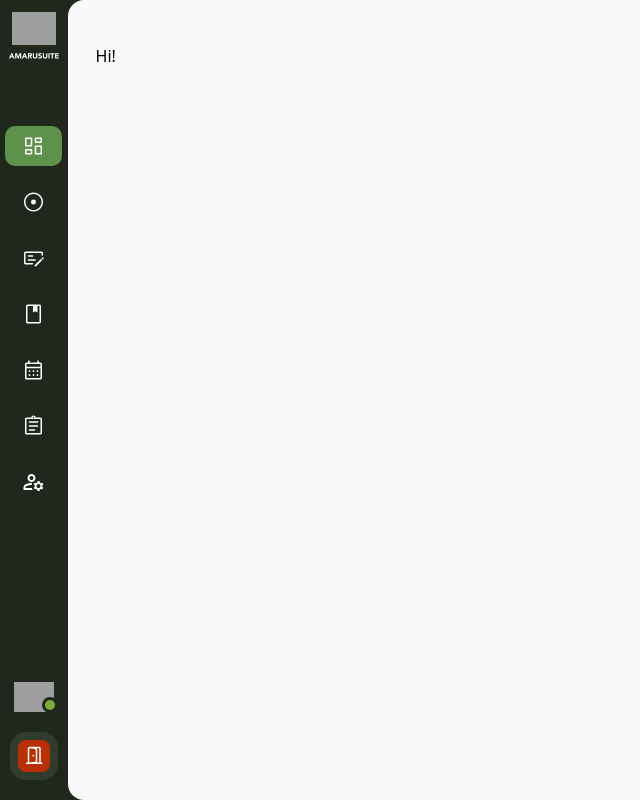
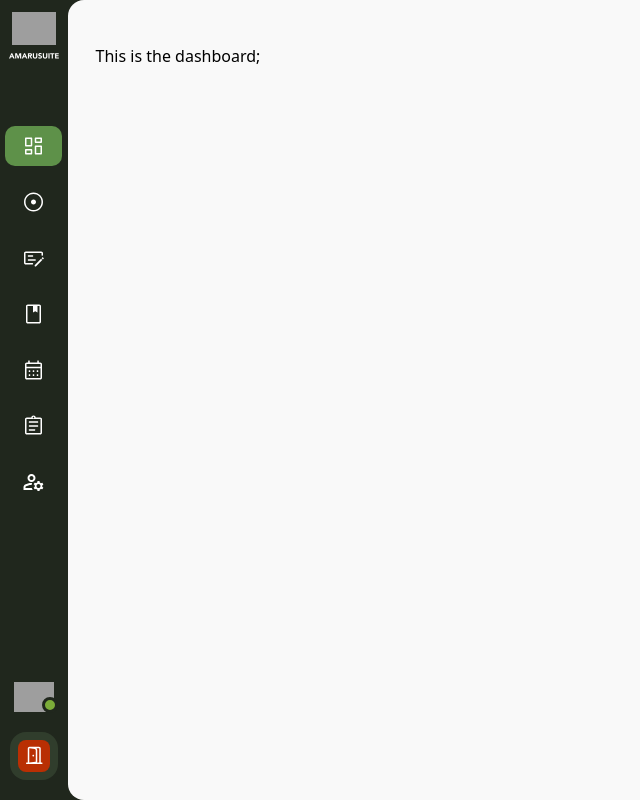
Before and after one commit to jonenn/Amaru, a React (Vite) app: page / in a window 1280 px wide. Shown: the whole page, without its empty margins (0-640 px from the left). Built offline with nearby package versions, Linux system fonts and the light colour scheme; grey boxes are pictures that could not be loaded.

Commit message:
Router fully added

```diff
--- a/src/App.jsx
+++ b/src/App.jsx
@@ -1,11 +1,16 @@
-import { BrowserRouter } from "react-router-dom";
+import { Route, Routes } from "react-router-dom";
+import Home from "./pages/home";
 import MainLayout from "./layouts/MainLayout";
 
 function App() {
    return (
-      <BrowserRouter>
-         <MainLayout />
-      </BrowserRouter>
+      <Routes>
+         <Route element={<MainLayout />}>
+            <Route path="/" element={<Home />} />
+            {/* <Route path="/unidad-funcional" element={<UniFun />} /> */}
+            {/* <Route path="/obligaciones" element={<Obligaciones />} /> */}
+         </Route>
+      </Routes>
    );
 }
 
--- a/src/components/LogOutButton.jsx
+++ b/src/components/LogOutButton.jsx
@@ -2,7 +2,7 @@ import LogOut from "../assets/log-out.svg";
 
 const LogOutButton = () => {
    return (
-      <button className="p-2 bg-green-hover rounded-2xl">
+      <button className="p-2 bg-green-hover rounded-2xl cursor-pointer">
          <div className="bg-red-main p-1 rounded-lg">
             <img src={LogOut} alt="log out icon" />
          </div>
--- a/src/layouts/MainLayout.jsx
+++ b/src/layouts/MainLayout.jsx
@@ -1,3 +1,4 @@
+import { Outlet } from "react-router-dom";
 import SideMenu from "../components/SideMenu";
 
 const MainLayout = () => {
@@ -5,7 +6,7 @@ const MainLayout = () => {
       <div className="flex">
          <SideMenu />
          <main className="w-full bg-white-main md:rounded-l-2xl min-h-screen py-11 px-7">
-            Hi!
+            <Outlet />
          </main>
       </div>
    );
--- a/src/main.jsx
+++ b/src/main.jsx
@@ -1,10 +1,13 @@
-import React from 'react'
-import ReactDOM from 'react-dom/client'
-import App from './App.jsx'
-import './index.css'
+import React from "react";
+import ReactDOM from "react-dom/client";
+import App from "./App.jsx";
+import { BrowserRouter } from "react-router-dom";
+import "./index.css";
 
-ReactDOM.createRoot(document.getElementById('root')).render(
-  <React.StrictMode>
-    <App />
-  </React.StrictMode>,
-)
+ReactDOM.createRoot(document.getElementById("root")).render(
+   <React.StrictMode>
+      <BrowserRouter>
+         <App />
+      </BrowserRouter>
+   </React.StrictMode>
+);
--- /dev/null
+++ b/src/pages/Home.jsx
@@ -0,0 +1,7 @@
+import MainLayout from "../layouts/MainLayout";
+
+const Home = () => {
+   return <p>This is the dashboard;</p>;
+};
+
+export default Home;
```
